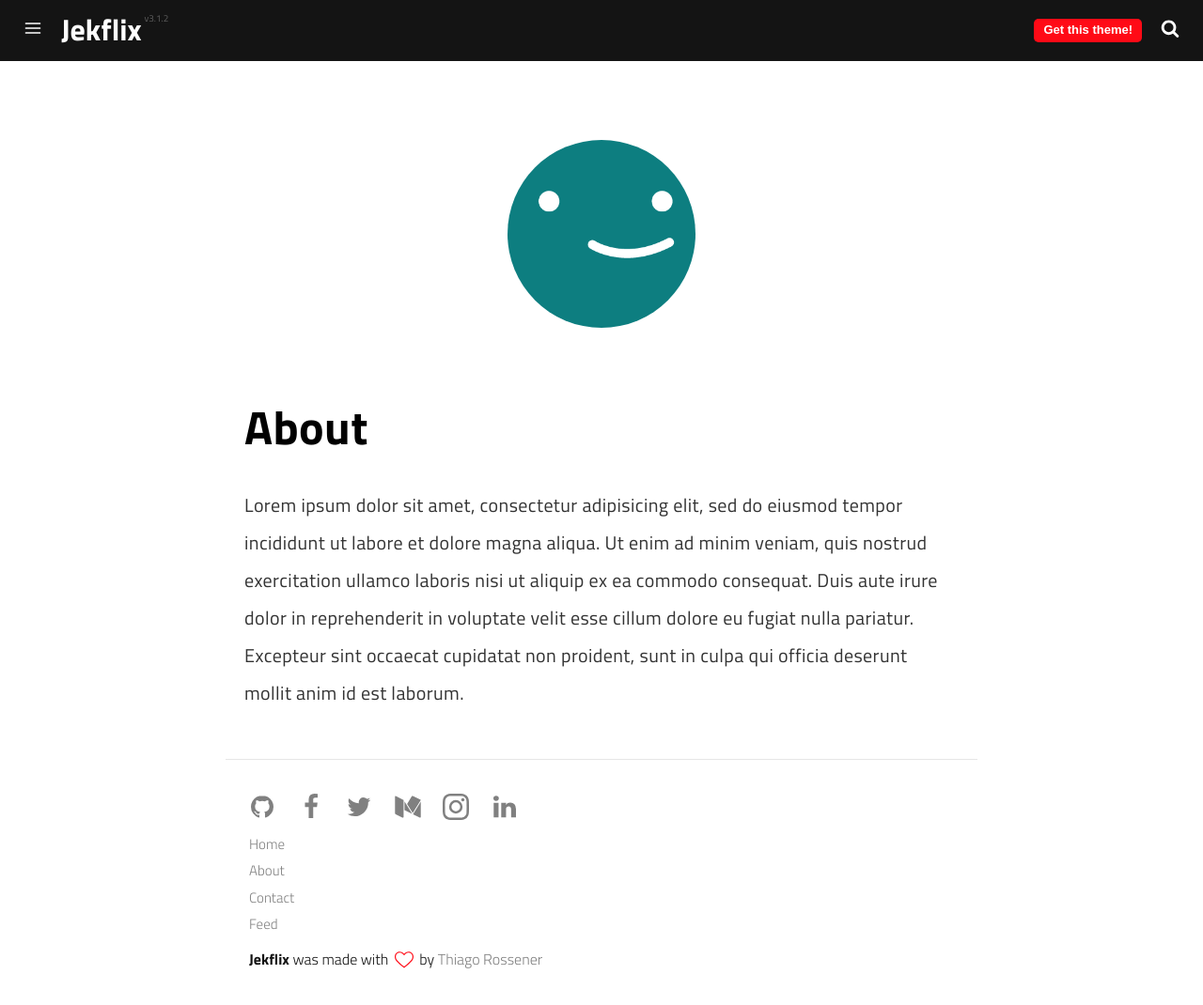
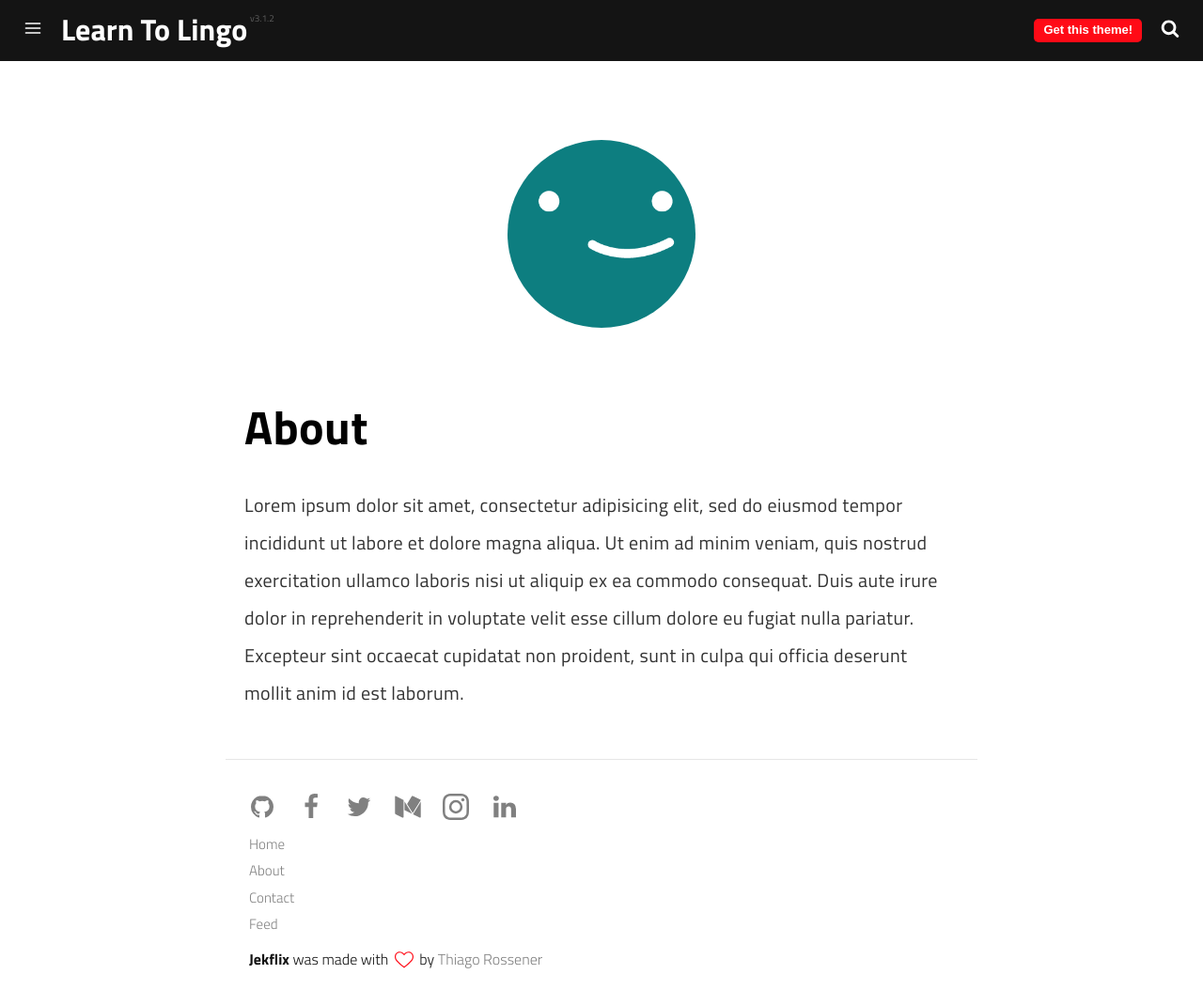
Before and after one commit to AbramPeterson/LearnToLingo, a Jekyll site: the page built from pages/about.md, in a window 1280 px wide and 1070 px high. Shown: the whole window at 94% size. Built offline with Jekyll 4.4.1, drawn with Linux system fonts in a browser that asks for light colours; a script that is not in the unit is left out.

Commit message:
added configs

```diff
--- a/Gemfile
+++ b/Gemfile
@@ -1,5 +1,5 @@
 source "https://rubygems.org"
-
+gem "jekflix"
 gem "kramdown"
 gem "kramdown-parser-gfm"
 gem "rouge"
--- a/_config.yml
+++ b/_config.yml
@@ -1,8 +1,7 @@
 # Site Settings
-name: Jekflix
-title: Jekflix | A blog theme for Jekyll
-description: Jekflix is a template for Jekyll inspired by Netflix and made by
-  Thiago Rossener.
+name: Learn To Lingo
+title: Learn To Lingo
+description: Learn To Lingo teaches people how to learn a language along with story telling by breaking down language barriers.
 tags:
   - blog
   - template
--- a/assets/css/styles.scss
+++ b/assets/css/styles.scss
@@ -1,3 +1,10 @@
 ---
 ---
+
+$themeColor: #ff0a16;
+$primaryDark: #141414;
+$accentDark: #ffffff;
+$lightGray: #f2f2f2;
+$texts: #333333;
+
 @import "jekflix";
```
